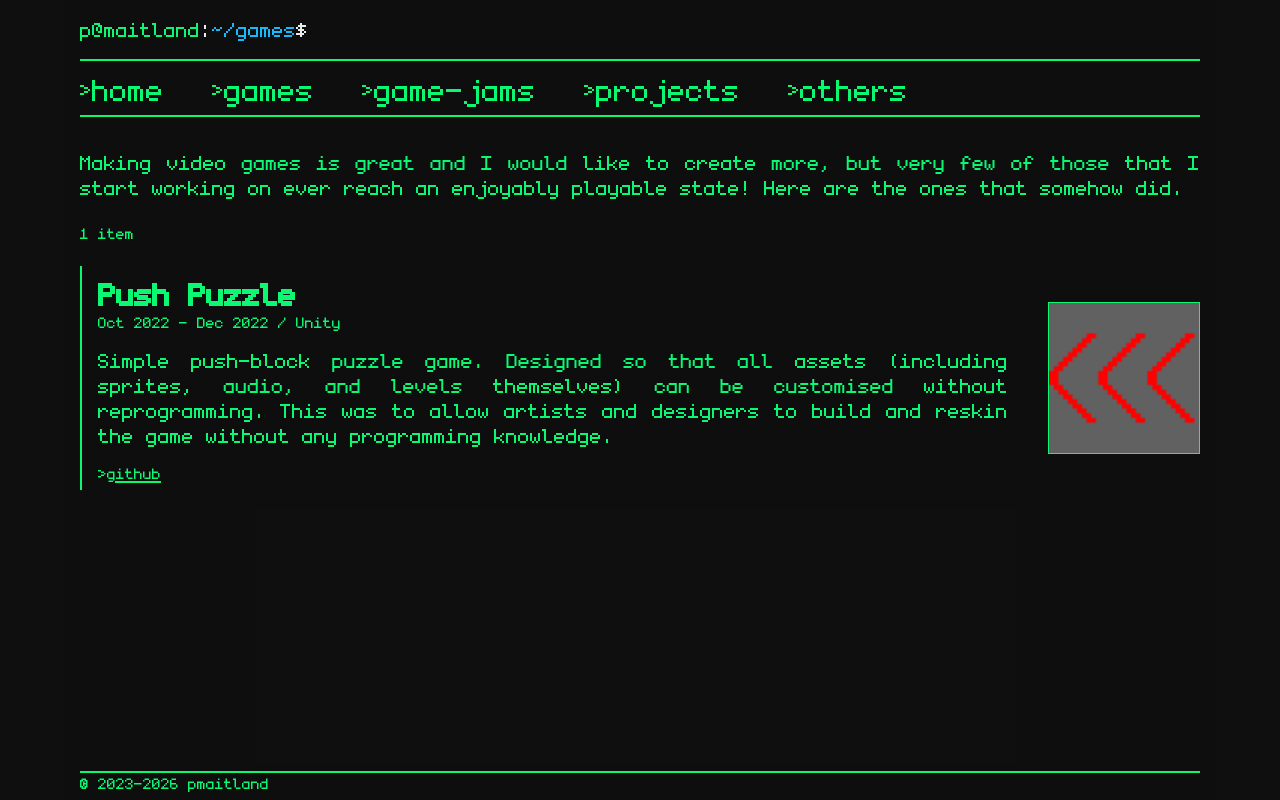
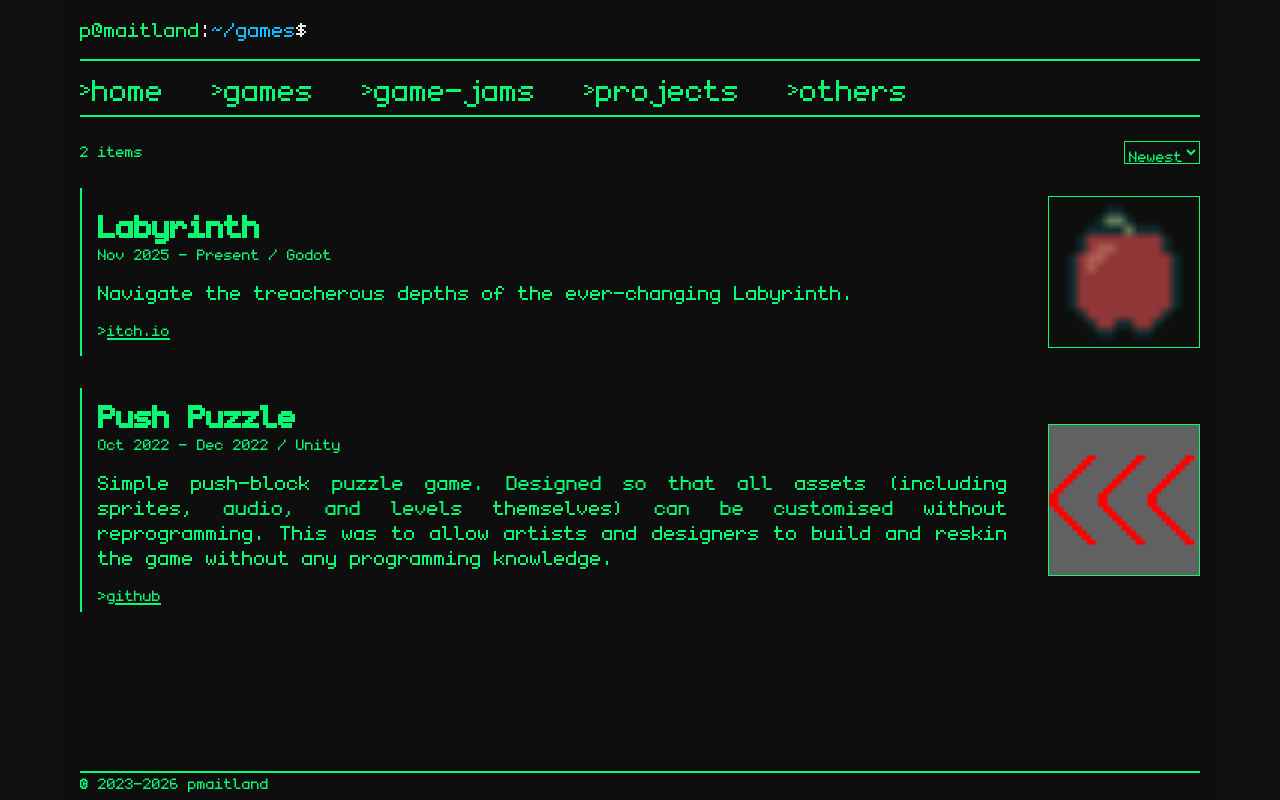
Before and after one commit to pmaitland/Personal-Website, a React (Vite) app: page /games in a window 1280 px wide. Built offline with nearby package versions, Linux system fonts and the light colour scheme.

Commit message:
add labyrinth

```diff
--- a/src/assets/constants/constants.ts
+++ b/src/assets/constants/constants.ts
@@ -7,7 +7,7 @@ export const home: CardList = {
       body: 'Welcome to my website. Check out some of the things I\'ve done by having a look around or visiting one of the links below.',
       links: {
         'github': 'https://github.com/pmaitland',
-        'linkedin': 'https://www.linkedin.com/in/pmaitland/'
+        'itch.io': 'https://spooonlegs.itch.io/'
       },
       image: 'website.png'
     }
@@ -15,8 +15,18 @@ export const home: CardList = {
 }
 
 export const games: CardList = {
-  description: 'Making video games is great and I would like to create more, but very few of those that I start working on ever reach an enjoyably playable state! Here are the ones that somehow did.',
   cards: [
+    {
+      title: 'Labyrinth',
+      body: 'Navigate the treacherous depths of the ever-changing Labyrinth.',
+      subtitles: [
+        'Nov 2025 - Present', 'Godot'
+      ],
+      links: {
+        'itch.io': 'https://spooonlegs.itch.io/labyrinth'
+      },
+      image: 'labyrinth.png'
+    },
     {
       title: 'Push Puzzle',
       body: 'Simple push-block puzzle game. Designed so that all assets (including sprites, audio, and levels themselves) can be customised without reprogramming. This was to allow artists and designers to build and reskin the game without any programming knowledge.',
@@ -32,7 +42,6 @@ export const games: CardList = {
 }
 
 export const gameJams: CardList = {
-  description: 'I really enjoy taking part in game jams and am pleased to say I\'ve been able to attend many. These are all of the games I\'ve been a part of making at them. Try some of them out!',
   filters: [
     'GitHub Game Off', 'Global Game Jam', 'GUDEV'
   ],
@@ -202,7 +211,6 @@ export const gameJams: CardList = {
 }
 
 export const projects: CardList = {
-  description: 'These are other non-game related things I\'ve done. I\'ve worked on more, so this list is not exhaustive, but not everything is worth showing off :)',
   cards: [
     {
       title: 'Personal Website',
@@ -218,7 +226,7 @@ export const projects: CardList = {
     {
       title: 'Sonic',
       subtitles: [
-        'Aug 2023 - Present', 'Python'
+        'Aug 2023 - Jun 2025', 'Python'
       ],
       body: 'Discord bot used with friends to announce Parkrun finishes and review stats and progress.',
       links: {
@@ -254,11 +262,10 @@ export const projects: CardList = {
 }
 
 export const others: CardList = {
-  description: 'Check out these other people and what they\'re up to too!',
   cards: [
     {
       title: 'Duck Sauce Games',
-      body: 'Game jams are great. I always enjoy taking part in them and now my friends and I run our own. Check out our website and come along to the next event!',
+      body: 'Game jams are great. I always enjoy taking part in them and you should too. Check out DSG and come along to one of ours!',
       links: {
         'website': 'https://ducksauce.games',
       },
--- a/src/types/cardList.ts
+++ b/src/types/cardList.ts
@@ -1,7 +1,6 @@
 import { CardDetails } from './cardDetails'
 
 export type CardList = {
-  description?: string
   filters?: string[]
   cards: CardDetails[]
 }
```
Also changed, not shown: public/images/labyrinth.png (added).
